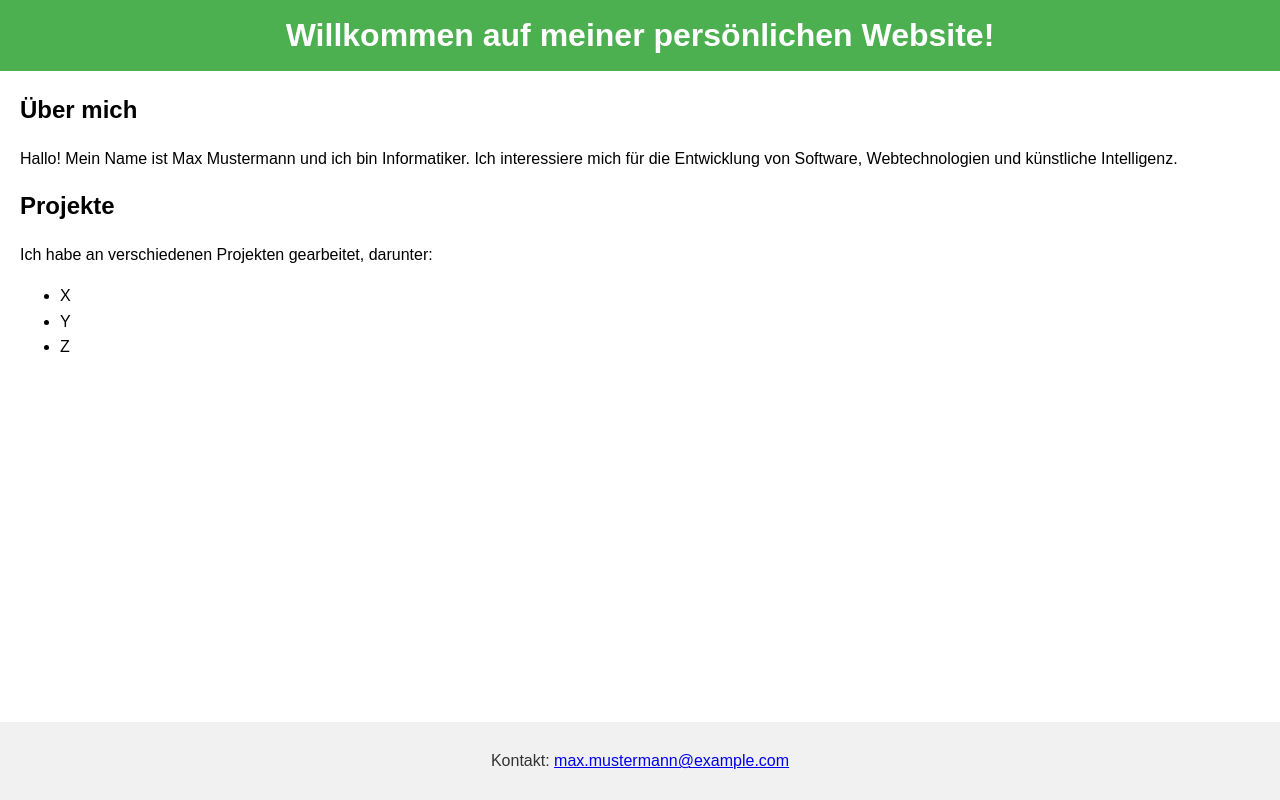
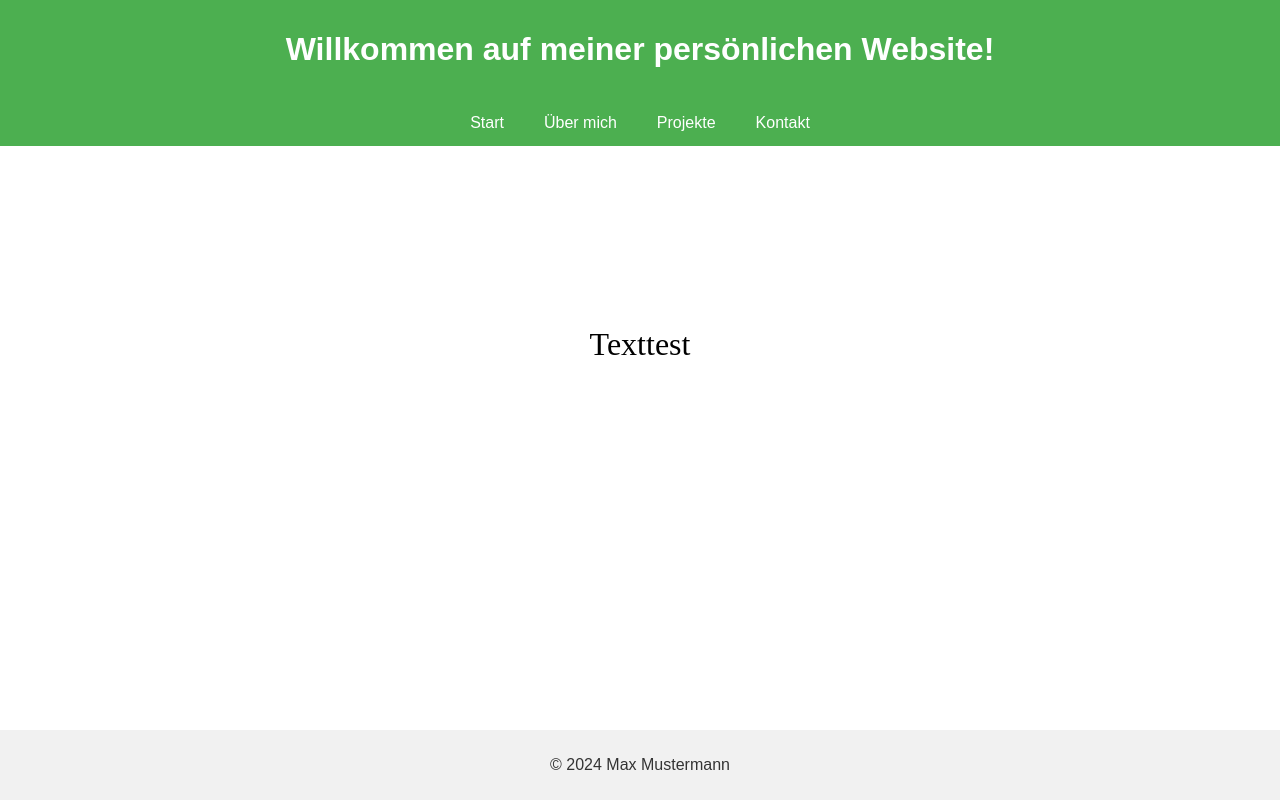
Before and after one commit to Zooreo/zooreo.github.io, a plain HTML site: page index.html in a window 1280 px wide. Drawn offline with Linux system fonts and the light colour scheme.

Commit message:
Update index.html

```diff
--- a/index.html
+++ b/index.html
@@ -12,13 +12,12 @@
             font-family: Arial, sans-serif;
             margin: 0;
             padding: 0;
-            line-height: 1.6;
         }
 
         header {
             background-color: #4CAF50;
             color: white;
-            padding: 10px 20px;
+            padding: 10px;
             text-align: center;
         }
 
@@ -36,10 +35,59 @@
             bottom: 0;
         }
 
-        h1, h2 {
+        /* Tab Styling */
+        nav {
             margin: 0;
+            padding: 0;
+            display: flex;
+            justify-content: center;
+            background-color: #4CAF50;
+        }
+
+        nav a {
+            padding: 14px 20px;
+            color: white;
+            text-decoration: none;
+            text-align: center;
+            transition: background-color 0.3s;
+        }
+
+        nav a:hover {
+            background-color: #3e8e41;
+        }
+
+        .tab-content {
+            display: none;
+        }
+
+        .tab-content.active {
+            display: block;
+        }
+
+        /* Text Styling */
+        .smooth-text {
+            text-align: center;
+            font-size: 2em;
+            font-family: "Times New Roman", Times, serif;
+            margin-top: 20vh; /* Zentriert den Text vertikal */
         }
     </style>
+    <script>
+        // JavaScript zum Umschalten zwischen den Reitern
+        function openTab(evt, tabName) {
+            var i, tabContent, tabLinks;
+            tabContent = document.getElementsByClassName("tab-content");
+            for (i = 0; i < tabContent.length; i++) {
+                tabContent[i].style.display = "none";
+            }
+            tabLinks = document.getElementsByClassName("tab-link");
+            for (i = 0; i < tabLinks.length; i++) {
+                tabLinks[i].classList.remove("active");
+            }
+            document.getElementById(tabName).style.display = "block";
+            evt.currentTarget.classList.add("active");
+        }
+    </script>
 </head>
 
 <body>
@@ -47,21 +95,50 @@
         <h1>Willkommen auf meiner persönlichen Website!</h1>
     </header>
 
+    <nav>
+        <a href="#" class="tab-link active" onclick="openTab(event, 'home')">Start</a>
+        <a href="#" class="tab-link" onclick="openTab(event, 'about')">Über mich</a>
+        <a href="#" class="tab-link" onclick="openTab(event, 'projects')">Projekte</a>
+        <a href="#" class="tab-link" onclick="openTab(event, 'contact')">Kontakt</a>
+    </nav>
+
     <main>
+        <!-- Startreiter -->
+        <div id="home" class="tab-content active">
+            <p class="smooth-text">Texttest</p>
+        </div>
+
+        <!-- Über mich -->
+        <div id="about" class="tab-content">
             <h2>Über mich</h2>
             <p>Hallo! Mein Name ist Max Mustermann und ich bin Informatiker. Ich interessiere mich für die Entwicklung von Software, Webtechnologien und künstliche Intelligenz.</p>
+        </div>
 
+        <!-- Projekte -->
+        <div id="projects" class="tab-content">
             <h2>Projekte</h2>
             <p>Ich habe an verschiedenen Projekten gearbeitet, darunter:</p>
             <ul>
-            <li>X</li>
-            <li>Y</li>
-            <li>Z</li>
+                <li>Webanwendungen</li>
+                <li>Mobile Apps</li>
+                <li>Machine Learning</li>
             </ul>
+        </div>
+
+        <!-- Kontakt -->
+        <div id="contact" class="tab-content">
+            <h2>Kontakt</h2>
+            <p>Kontaktieren Sie mich unter:</p>
+            <ul>
+                <li><a href="mailto:max.mustermann@example.com">E-Mail</a></li>
+                <li><a href="https://www.linkedin.com/in/max-mustermann" target="_blank">LinkedIn</a></li>
+                <li><a href="https://github.com/maxmustermann" target="_blank">GitHub</a></li>
+            </ul>
+        </div>
     </main>
 
     <footer>
-        <p>Kontakt: <a href="mailto:max.mustermann@example.com">max.mustermann@example.com</a></p>
+        <p>&copy; 2024 Max Mustermann</p>
     </footer>
 </body>
 
```
Lines whose indentation alone changed are shown as unchanged.
